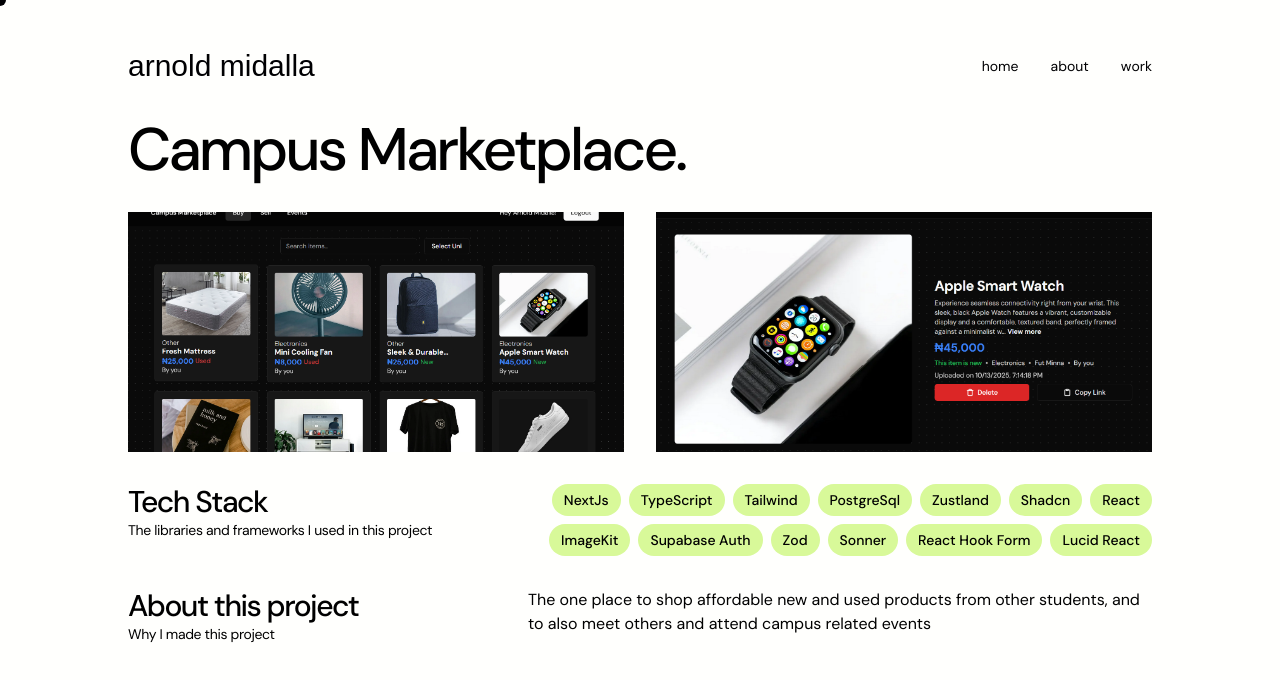
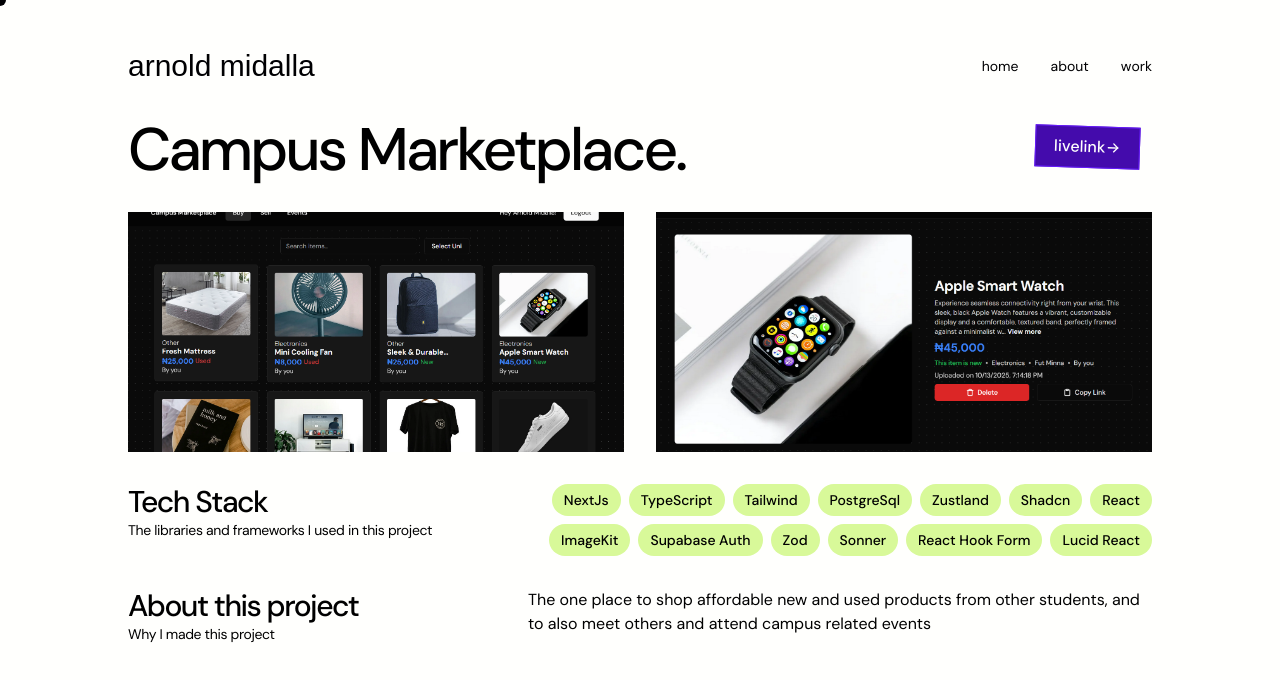
Before and after one commit to ArnoldMidalla/portafoliao, a Next.js app: page /project/1 in a window 1280 px wide. Shown: the top 680 px of the page. Built offline with nearby package versions, Linux system fonts and the light colour scheme; a web font is replaced by a local one.

Commit message:
Progress

```diff
--- a/app/Sections/SectionTwo.tsx
+++ b/app/Sections/SectionTwo.tsx
@@ -57,7 +57,7 @@
         </h2>
       </div>
       <div className="container max-w-xs md:max-w-3xl text-xl md:text-3xl animate-text">
-        <ConcusButton text="Meeeee" link="/about" icon={IconLink} />
+        <ConcusButton text="Meeeee" link="/about" />
       </div>
     </div>
   );
--- a/app/components/Buttons/ConcusButton.tsx
+++ b/app/components/Buttons/ConcusButton.tsx
@@ -25,7 +25,7 @@
   icon: Icon,
   size,
   text = "Hover Me",
-  textSize
+  textSize,
 }: HoverMagnetButtonProps) {
   const wrapperRef = useRef<HTMLDivElement>(null);
   const innerRef = useRef<HTMLDivElement>(null);
@@ -109,9 +109,12 @@
             ref={textRef}
             onMouseEnter={handleTextEnter}
             onMouseLeave={handleTextLeave}
-            className={`flex cursor-none mix-blend-difference tracking-normal ${ textSize || "text-base"} bg-lime-300 rotate-2 hover:-rotate-3 hover:bg-white py-2 px-4.5 font-medium text-black hover:scale-110 duration-300 line-clamp-1`}
-            >
+            className={`flex cursor-none mix-blend-difference tracking-normal ${
+              textSize || "text-base"
+            } bg-lime-300 border border-lime-400 rotate-2 hover:-rotate-3 hover:bg-white py-2 px-4.5 font-medium text-black hover:scale-110 duration-300 line-clamp-1 flex items-center`}
+          >
             {splitChars(text)}
+            {Icon && <Icon size={16} />}
           </span>
         </div>
       </div>
--- a/app/project/[id]/page.tsx
+++ b/app/project/[id]/page.tsx
@@ -1,4 +1,9 @@
+"use client";
+
+import ConcusButton from "@/app/components/Buttons/ConcusButton";
+import MagnetButton from "@/app/components/Buttons/MagnetButton";
 import { projectsMap } from "@/app/components/data/projects";
+import { IconArrowRight } from "@tabler/icons-react";
 import Image from "next/image";
 
 export default async function Page({ params }: { params: { id: number } }) {
@@ -16,10 +21,19 @@
   }
   return (
     <section className="min-w-dvw min-h-screen flex justify-center font-dm bg-primary">
-      <main className="min-w-5xl max-w-5xl flex flex-col h-full pt-30 gap-8">
-        <h1 className="text-6xl font-medium tracking-tighter">
-          {project.title}.
-        </h1>
+      <main className="min-w-5xl max-w-5xl flex flex-col h-full pt-30 pb-20 gap-8">
+        <div className="flex justify-between items-center">
+          <h1 className="text-6xl font-medium tracking-tighter">
+            {project.title}.
+          </h1>
+          {project.liveLink === "#" ? null : (
+            <ConcusButton
+              link={project.liveLink}
+              text="live link"
+              icon={IconArrowRight}
+            />
+          ) }
+        </div>
 
         <section className="flex gap-8 max-w-5xl">
           <div className="overflow-hidden w-1/2 h-60 relative">
@@ -52,9 +66,7 @@
             <p className="text-3xl tracking-tighter font-medium">
               About this project
             </p>
-            <p className="tracking-tight text-sm">
-              Why I made this project
-            </p>
+            <p className="tracking-tight text-sm">Why I made this project</p>
           </div>
           <div className="flex gap-2 flex-wrap">{project.about}</div>
         </section>
```
